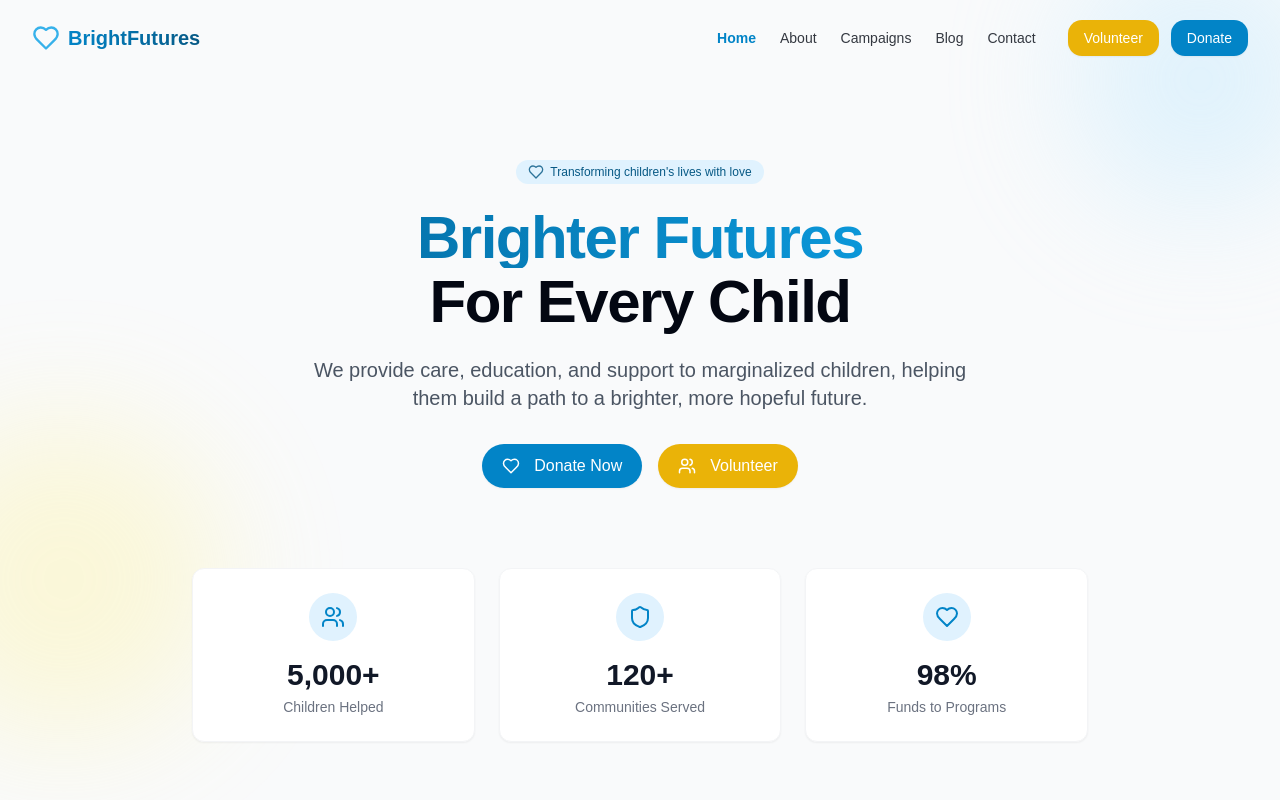
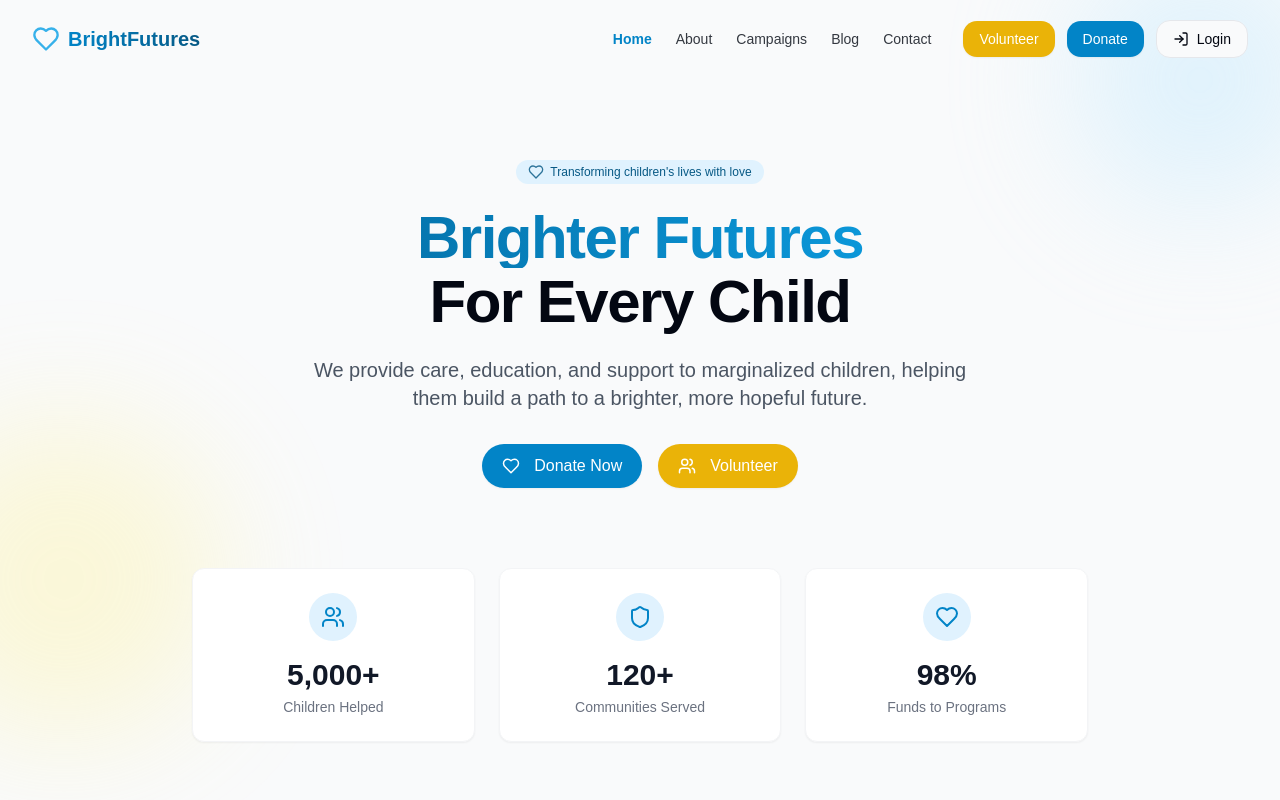
Before and after one commit to mugobe/nurturing-futures-project, a React (Vite) app: page / in a window 1280 px wide. Shown: the top 800 px of the page. Built offline with nearby package versions, Linux system fonts and the light colour scheme.

Commit message:
Add admin login button
Adds a login button to the admin page.

```diff
--- a/src/components/home/ImpactSection.tsx
+++ b/src/components/home/ImpactSection.tsx
@@ -1,3 +1,4 @@
+
 import React from 'react';
 import { PiggyBank, BookOpen, Heart, Award } from 'lucide-react';
 import AnimatedIcon from '../shared/AnimatedIcon';
@@ -50,11 +51,19 @@ const ImpactSection = () => {
           {impactItems.map((item, index) => (
             <Card key={index} className="hover-lift">
               <CardHeader>
-                <AnimatedIcon icon={item.icon} size={40} color="#0da2e7" animation="float" className="mb-4" />
+                <AnimatedIcon
+                  icon={item.icon}
+                  size={40}
+                  color="#0da2e7"
+                  animation="float"
+                  className="mb-4"
+                />
                 <CardTitle>{item.title}</CardTitle>
                 <CardDescription>{item.description}</CardDescription>
               </CardHeader>
-              <CardContent></CardContent>
+              <CardContent>
+                {/* Empty content to satisfy the children requirement */}
+              </CardContent>
             </Card>
           ))}
         </div>
--- a/src/components/layout/Navbar.tsx
+++ b/src/components/layout/Navbar.tsx
@@ -2,7 +2,7 @@
 import React, { useState, useEffect } from 'react';
 import { Link, useLocation } from 'react-router-dom';
 import { cn } from '@/lib/utils';
-import { Heart, Menu, X } from 'lucide-react';
+import { Heart, Menu, X, LogIn } from 'lucide-react';
 import Button from '../shared/Button';
 import AnimatedIcon from '../shared/AnimatedIcon';
 
@@ -80,6 +80,12 @@ const Navbar = () => {
                 Donate
               </Button>
             </Link>
+            <Link to="/admin">
+              <Button variant="outline" size="md" className="flex items-center gap-2">
+                <LogIn size={16} />
+                Login
+              </Button>
+            </Link>
           </div>
         </nav>
 
@@ -124,6 +130,12 @@ const Navbar = () => {
                     Donate
                   </Button>
                 </Link>
+                <Link to="/admin" className="col-span-2 mt-3">
+                  <Button variant="outline" size="lg" className="w-full flex items-center justify-center gap-2">
+                    <LogIn size={18} />
+                    Login
+                  </Button>
+                </Link>
               </div>
             </div>
           </div>
```
